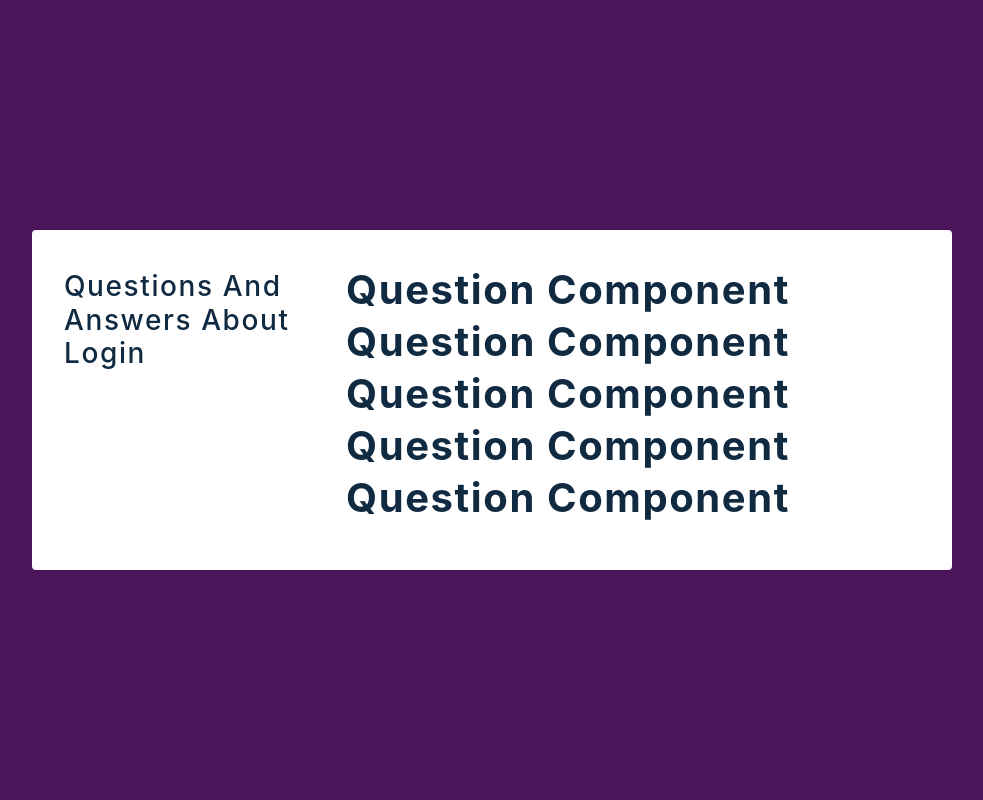
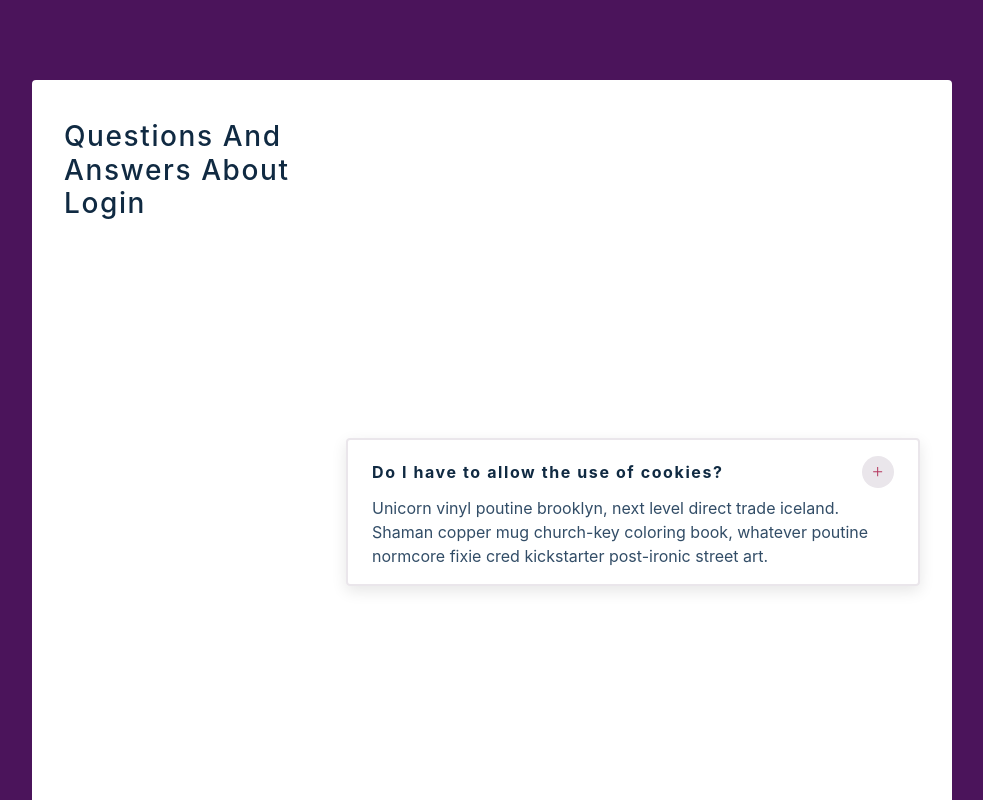
Before and after one commit to nfragiskatos/React-Accordion, a React (Create React App) app: page / in a window 1280 px wide. Shown: the top 800 px of the page, without its empty margins (148-1131 px from the left). Built offline with nearby package versions, Linux system fonts and the light colour scheme.

Commit message:
Initial layout of Question.js
- No state or event handling. Returns elements displaying all question information.

```diff
--- a/src/Question.js
+++ b/src/Question.js
@@ -1,7 +1,19 @@
 import React, { useState } from 'react';
 import { AiOutlineMinus, AiOutlinePlus } from 'react-icons/ai';
 const Question = ({ question }) => {
-	return <h2>question component</h2>;
+	return (
+		<main>
+			<section className="question">
+				<header>
+					<h4>{question.title}</h4>
+					<button className="btn">
+						<AiOutlinePlus />
+					</button>
+				</header>
+				<p>{question.info}</p>
+			</section>
+		</main>
+	);
 };
 
 export default Question;
```
